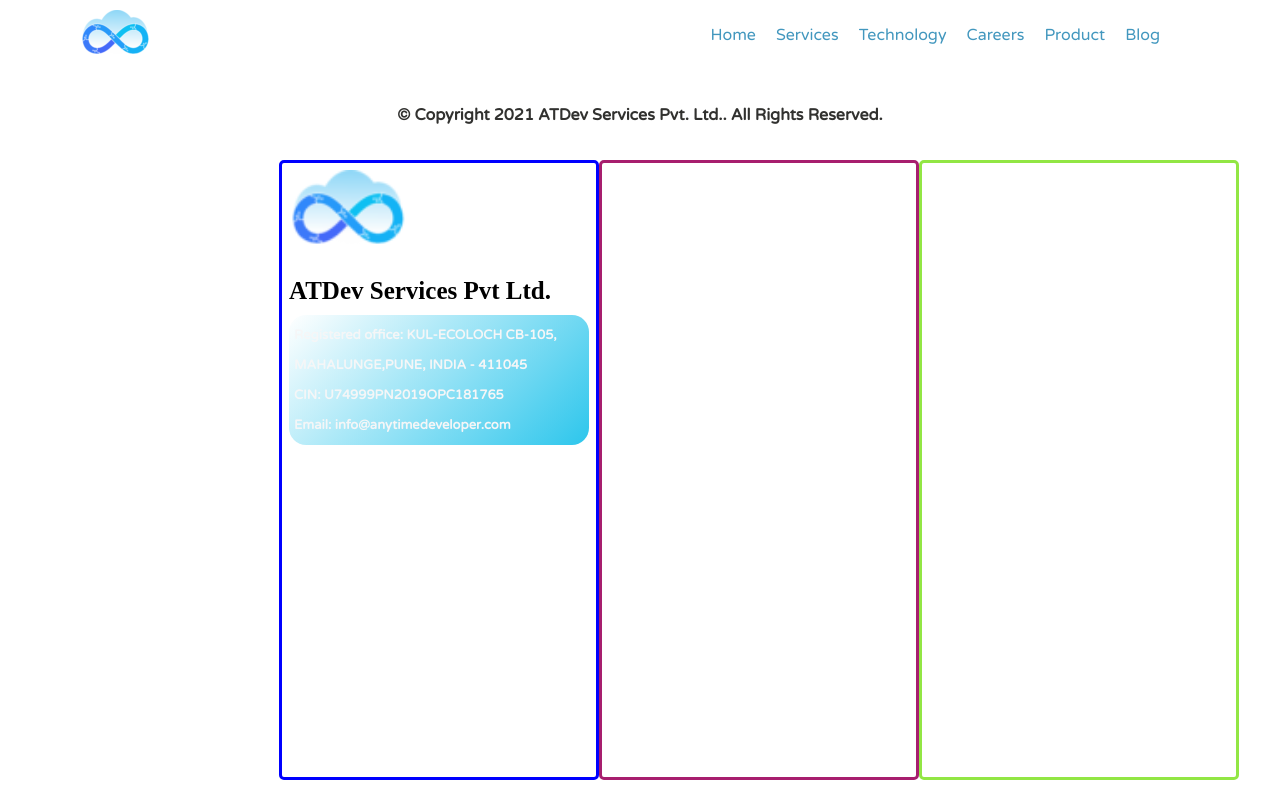
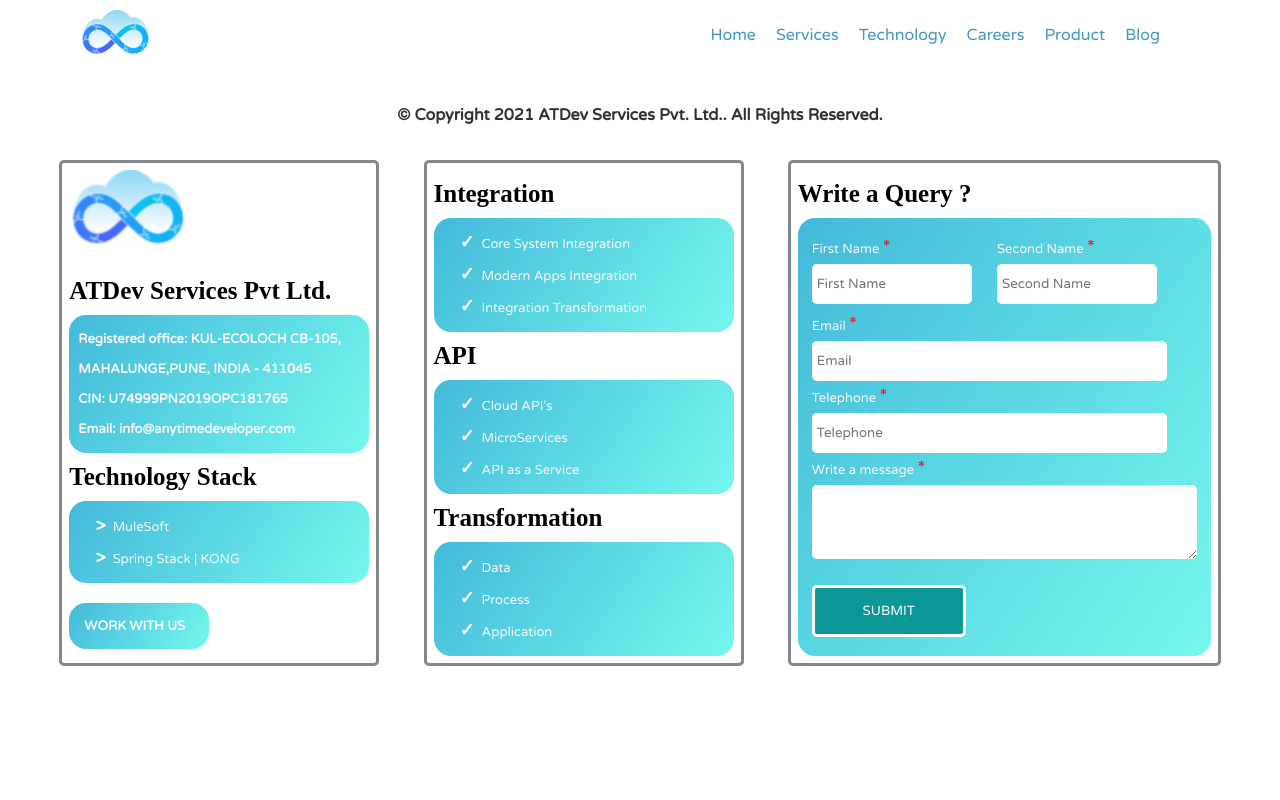
Before and after one commit to RohitKolape/HTML-Exercises, a plain HTML site: page HTML Course/Layouts/Exercise1.html in a window 1280 px wide. Drawn offline with Linux system fonts and the light colour scheme.

Commit message:
Update the Exercise1

```diff
--- a/HTML Course/Layouts/Exercise1.css
+++ b/HTML Course/Layouts/Exercise1.css
@@ -41,11 +41,6 @@ a{
 
 /* Nav ends */
 
-.outer{
-    margin-left: 33vh;
-    /* background-color: antiquewhite; */
-    margin-right: 33vh;
-}
 
 .copyright{
     margin-top: 15px;
@@ -59,30 +54,33 @@ a{
     display: flex;
     justify-content:space-evenly;
     padding: 15px;
+    min-width: 600px;
+
 }
 
 .first{
-    min-height: 600px;
+    /* min-height: 10px; */
     min-width: 300px;
-    border: 3px solid blue;
+    border: 3px solid rgb(131, 135, 139);
     border-radius: 5px;
     padding: 7px;
 }
 
 .second{
-    min-height: 600px;
+    /* min-height: 600px; */
     min-width: 300px;
-    border: 3px solid rgb(167, 30, 110);
+    border: 3px solid rgb(131, 135, 139);
     border-radius: 5px;
     padding: 7px;
 }
 
 .third{
-    min-height: 600px;
-    min-width: 300px;
-    border: 3px solid rgb(146, 230, 68);
+    /* min-height: 600px; */
+    min-width: 200px;
+    border: 3px solid rgb(131, 135, 139);
     border-radius: 5px;
     padding: 7px;
+    /* margin: 10px; */
 }
 
 h1{
@@ -97,9 +95,29 @@ h1{
     line-height: 30px;
     font-size: small;
 
-    background:linear-gradient(-45deg, rgb(45, 198, 236),white) ;
-    z-index: 100;
-    padding: 5px;
+    background:linear-gradient(125deg, rgb(67, 185, 218),rgb(117, 248, 237)) ;
+    /* z-index: 100; */
+    padding: 9px;
+    border-radius: 17px;
+    color: rgb(245, 246, 247);
+}
+
+.third-first{
+    display: flex;
+    line-height: 30px;
+    font-size: small;
+    background:linear-gradient(125deg, rgb(67, 185, 218),rgb(117, 248, 237)) ;
+    /* z-index: 100; */
+    padding: 4px;
+    border-radius: 17px;
+    color: rgb(245, 246, 247);
+    height: 430px;
+}
+.block{
+    margin-top: 20px;
+    width: 110px ;
+    background:linear-gradient(125deg, rgb(67, 185, 218),rgb(117, 248, 237)) ;
+    padding: 15px;
     border-radius: 17px;
     color: rgb(245, 246, 247);
 }
@@ -107,3 +125,92 @@ h1{
 h2{
     font-size: small;
 }
+
+li{
+    margin-left: 17px;
+}
+
+.right-tick{
+    list-style: none;
+}
+
+.right-tick li:before{
+    font-size: large;
+    font-weight: bold;
+    content: '✓';
+}
+
+ul{
+    list-style: none;
+
+}
+
+ul li:before{
+    content: '>';
+    font-weight: bold;
+    font-size: large;
+    margin-right: 7px;
+}
+
+
+input[type=text]{
+    border: none;
+    /* border-bottom: 3px solid rgb(23, 138, 132); */
+    appearance: none;
+    /* background-color: #fff; */
+    border-radius: 5px;
+    outline: none;
+    padding: 5px;
+    width: 150px;
+    height: 30px;
+}
+
+input[type=button]{
+    margin-top: 5px;
+    padding: 15px;
+    width: 40%;
+    border-radius: 5px;
+    outline: none;
+    background-color: rgb(12, 150, 150);
+    border: 3px solid #fff;
+    color: #fff;
+    cursor: pointer;
+
+}
+textarea{
+    border: none;
+    /* border-bottom: 3px solid rgb(23, 138, 132); */
+    appearance: none;
+    /* background-color: #fff; */
+    border-radius: 5px;
+    outline: none;
+    padding: 5px;
+    margin-bottom: 10px;
+
+}
+.names{
+    display: flex;
+
+    margin-bottom: 5px;
+}
+
+form{
+    padding: 10px;
+    width: min-content;
+}
+/* .email{
+    display: flex;
+    flex-direction: column;
+
+} */
+
+.email input{
+    width: 345px;
+}
+
+span{
+    color: red;
+    font-size: 19px;
+    margin-top: 2px;
+    font-weight: 400;
+}
--- a/HTML Course/Layouts/Exercise1.html
+++ b/HTML Course/Layouts/Exercise1.html
@@ -1,5 +1,6 @@
 <!DOCTYPE html>
 <html lang="en">
+
 <head>
     <meta charset="UTF-8">
     <meta http-equiv="X-UA-Compatible" content="IE=edge">
@@ -7,6 +8,7 @@
     <title>Exercise - 1</title>
     <link rel="stylesheet" href="Exercise1.css">
 </head>
+
 <body>
 
     <nav class="menu">
@@ -29,24 +31,115 @@
                     <div>
                         <img src="logo.png" alt="" width="40%">
                     </div>
+
                     <h1>
                         ATDev Services Pvt Ltd.
                     </h1>
                     <div class="first-second">
-                       <h2> Registered office: KUL-ECOLOCH CB-105,<br> MAHALUNGE,PUNE, INDIA - 411045 <br> CIN: U74999PN2019OPC181765 <br>Email: info@anytimedeveloper.com </h2>
+                        <h2> Registered office: KUL-ECOLOCH CB-105,<br> MAHALUNGE,PUNE, INDIA - 411045 <br> CIN:
+                            U74999PN2019OPC181765 <br>Email: info@anytimedeveloper.com </h2>
+                    </div>
+
+                    <h1>
+                        Technology Stack
+                    </h1>
+                    <div class="first-second">
+                        <ul>
+                            <li>MuleSoft</li>
+                            <li>Spring Stack | KONG</li>
+                        </ul>
+                    </div>
+
+                    <div class="block">
+                        <h2>WORK WITH US</h2>
+                    </div>
+                </div>
+
+
+
+                <div class="second">
+                    <h1>
+                        Integration
+                    </h1>
+                    <div class="first-second">
+                        <ul class="right-tick">
+                            <li>Core System Integration</li>
+                            <li>Modern Apps Integration</li>
+                            <li>Integration Transformation</li>
+                        </ul>
+                    </div>
+
+                    <h1>
+                        API
+                    </h1>
+                    <div class="first-second">
+                        <ul class="right-tick">
+                            <li>Cloud API's</li>
+                            <li>MicroServices</li>
+                            <li>API as a Service</li>
+                        </ul>
+                    </div>
+
+                    <h1>
+                        Transformation
+                    </h1>
+                    <div class="first-second">
+                        <ul class="right-tick">
+                            <li>Data</li>
+                            <li>Process</li>
+                            <li>Application</li>
+                        </ul>
                     </div>
 
                 </div>
 
-                <div class="second">
+                <div class="third">
+                    <h1>
+                        Write a Query ?
+                    </h1>
+                    <div class="third-first">
+                        <form action="">
+
+                            <div class="names">
+                                <div class="sub-names">
+                                    <label for="first-name">First Name <span>*</span></label>
+                                    <input type="text" id="first-name" placeholder="First Name">
+                                </div>
+                                <div class="sub-names">
+                                    <label for="second-name">Second Name <span>*</span></label>
+                                    <input type="text" id="second-name" placeholder="Second Name">
+                                </div>
+                            </div>
+
+                            <div class="email">
+                                <div><label for="email">Email <span>*</span></label></div>
+                                <div><input type="text" id="email" placeholder="Email"></div>
 
                             </div>
 
-                <div class="third">
+                            <div class="email">
+                                <div><label for="telephone">Telephone <span>*</span></label></div>
+                                <div><input type="text" id="telephone" placeholder="Telephone"></div>
 
+                            </div>
+
+                            <div>
+                                <div><label for="message">Write a message <span>*</span></label></div>
+                                <div><textarea id="message" name="message" rows="4" cols="45">
+                                </textarea></div>
+                            </div>
+
+
+                            <input type="button" id="btn" value="SUBMIT">
+
+
+
+                        </form>
+                    </div>
                 </div>
             </div>
         </div>
     </main>
 </body>
+
 </html>
```
Lines whose indentation alone changed are shown as unchanged.
